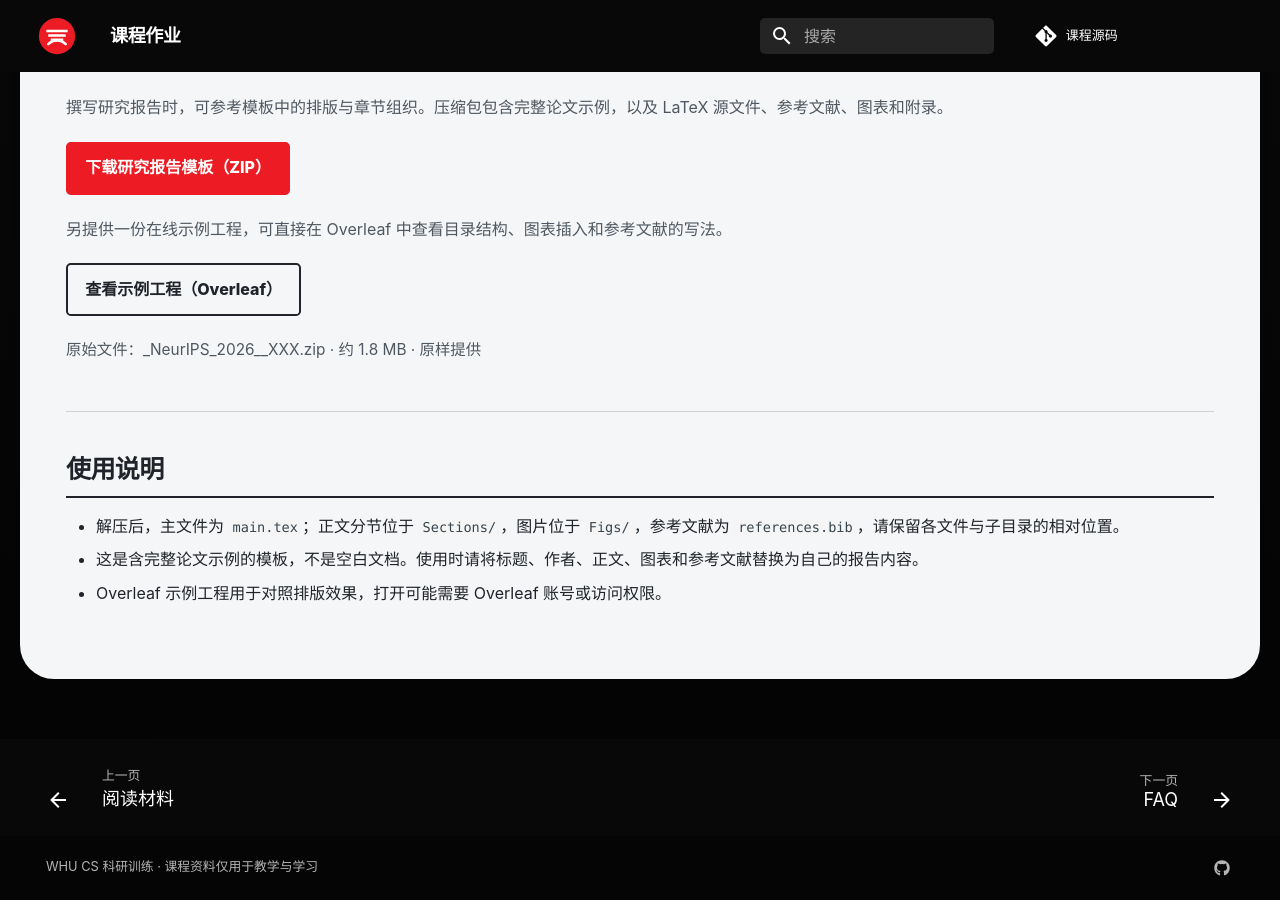
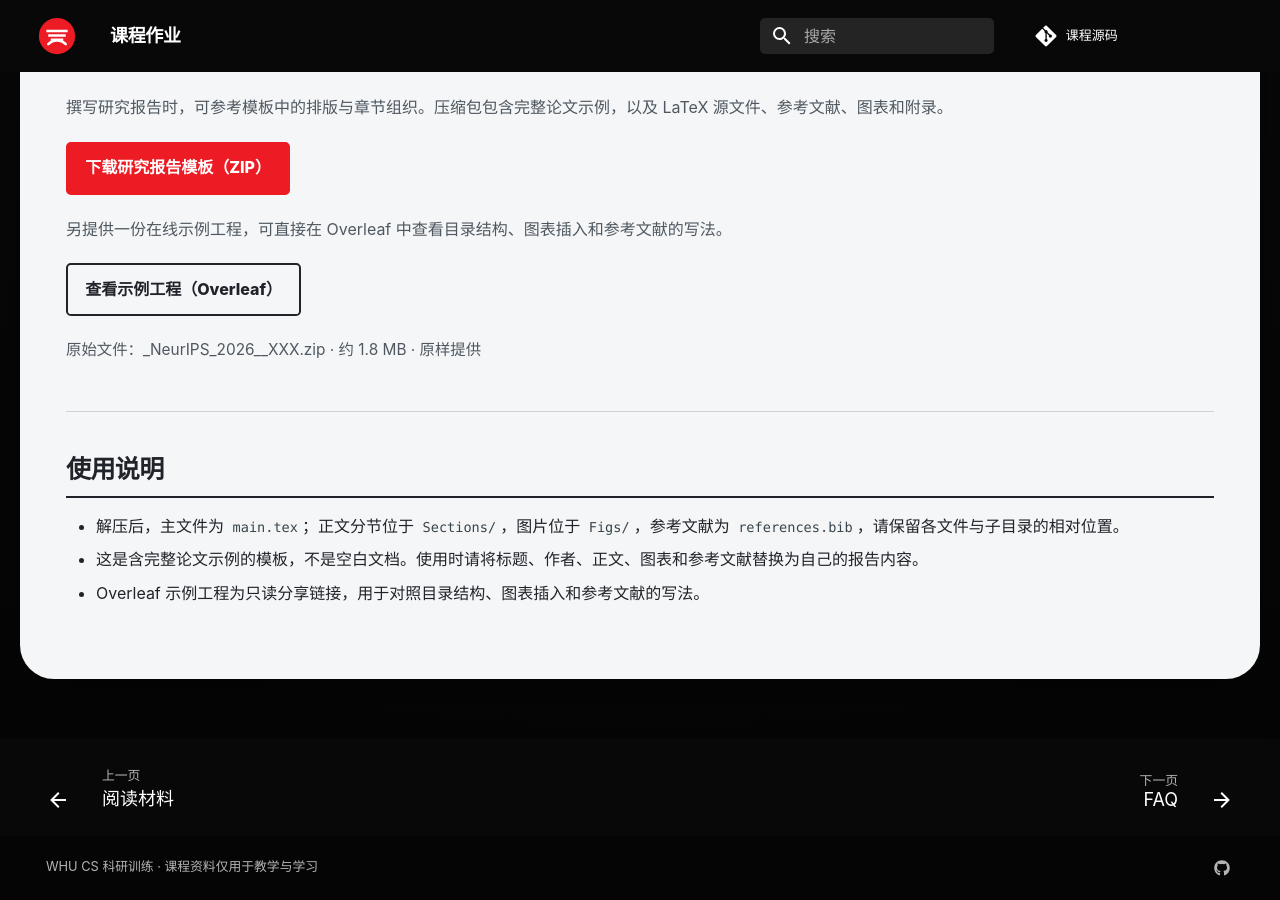
Before and after one commit to xxzhang99/research-training-course, an MkDocs documentation site: the page built from docs/assignments/index.md, in a window 1280 px wide and 900 px high, scrolled down 826 px. Built offline with MkDocs 1.6.1 and Material for MkDocs 9.7.7, drawn with Linux system fonts in a browser that asks for light colours; comment, search, counter and statistics services are not loaded.

Commit message:
Use Overleaf read-only example link

```diff
--- a/docs/assignments/index.md
+++ b/docs/assignments/index.md
@@ -38,7 +38,7 @@
 </div>
 <p>另提供一份在线示例工程，可直接在 Overleaf 中查看目录结构、图表插入和参考文献的写法。</p>
 <div class="downloads">
-<a class="secondary" href="https://www.overleaf.com/project/6ac7503e7f10c0f9b7dd062e" target="_blank" rel="noopener">查看示例工程（Overleaf）</a>
+<a class="secondary" href="https://www.overleaf.com/read/rtpcntzqnfmc#f7ad0a" target="_blank" rel="noopener">查看示例工程（Overleaf）</a>
 </div>
 <p class="small-note">原始文件：_NeurIPS_2026__XXX.zip · 约 1.8 MB · 原样提供</p>
 </section>
@@ -47,4 +47,4 @@
 
 - 解压后，主文件为 `main.tex`；正文分节位于 `Sections/`，图片位于 `Figs/`，参考文献为 `references.bib`，请保留各文件与子目录的相对位置。
 - 这是含完整论文示例的模板，不是空白文档。使用时请将标题、作者、正文、图表和参考文献替换为自己的报告内容。
-- Overleaf 示例工程用于对照排版效果，打开可能需要 Overleaf 账号或访问权限。
+- Overleaf 示例工程为只读分享链接，用于对照目录结构、图表插入和参考文献的写法。
```
